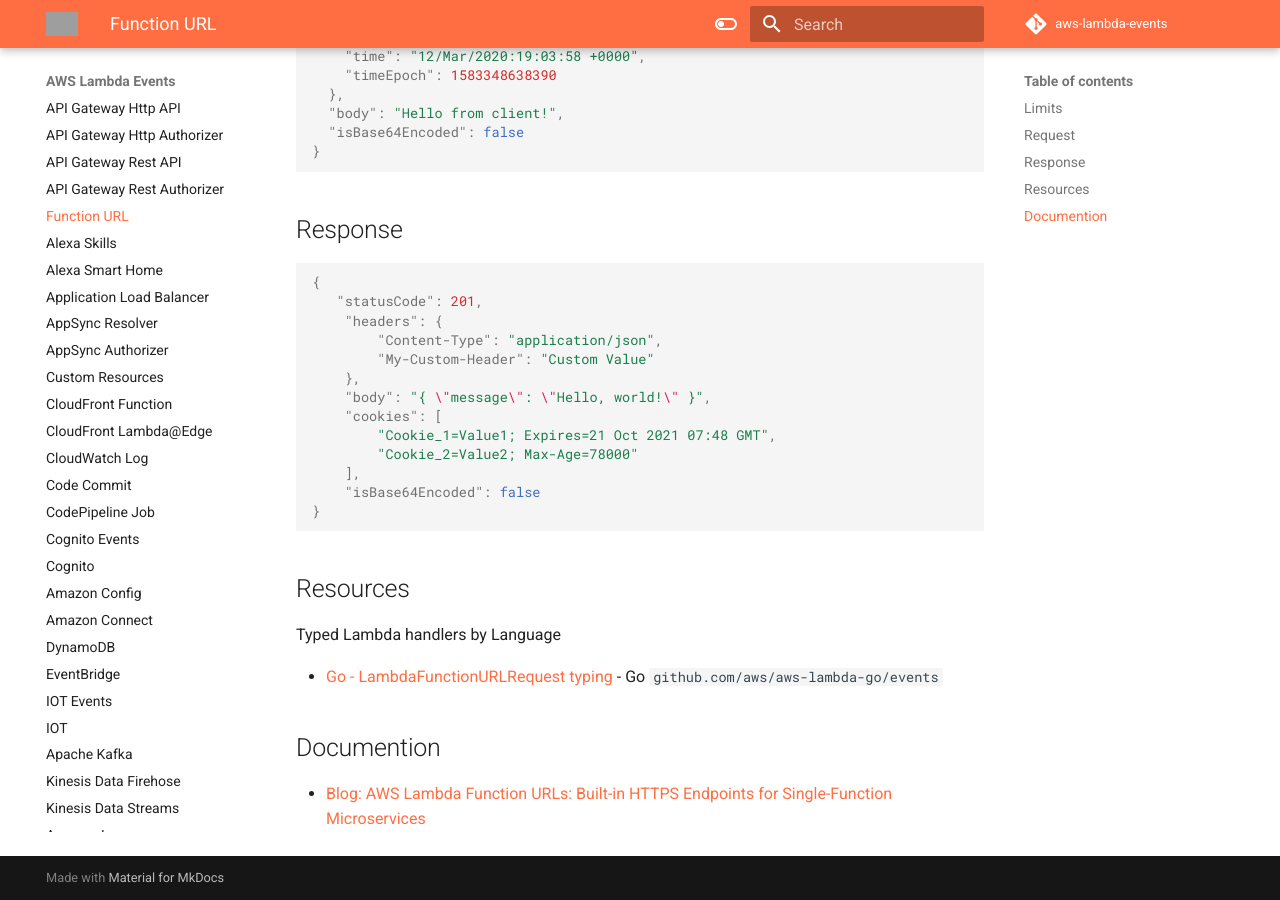
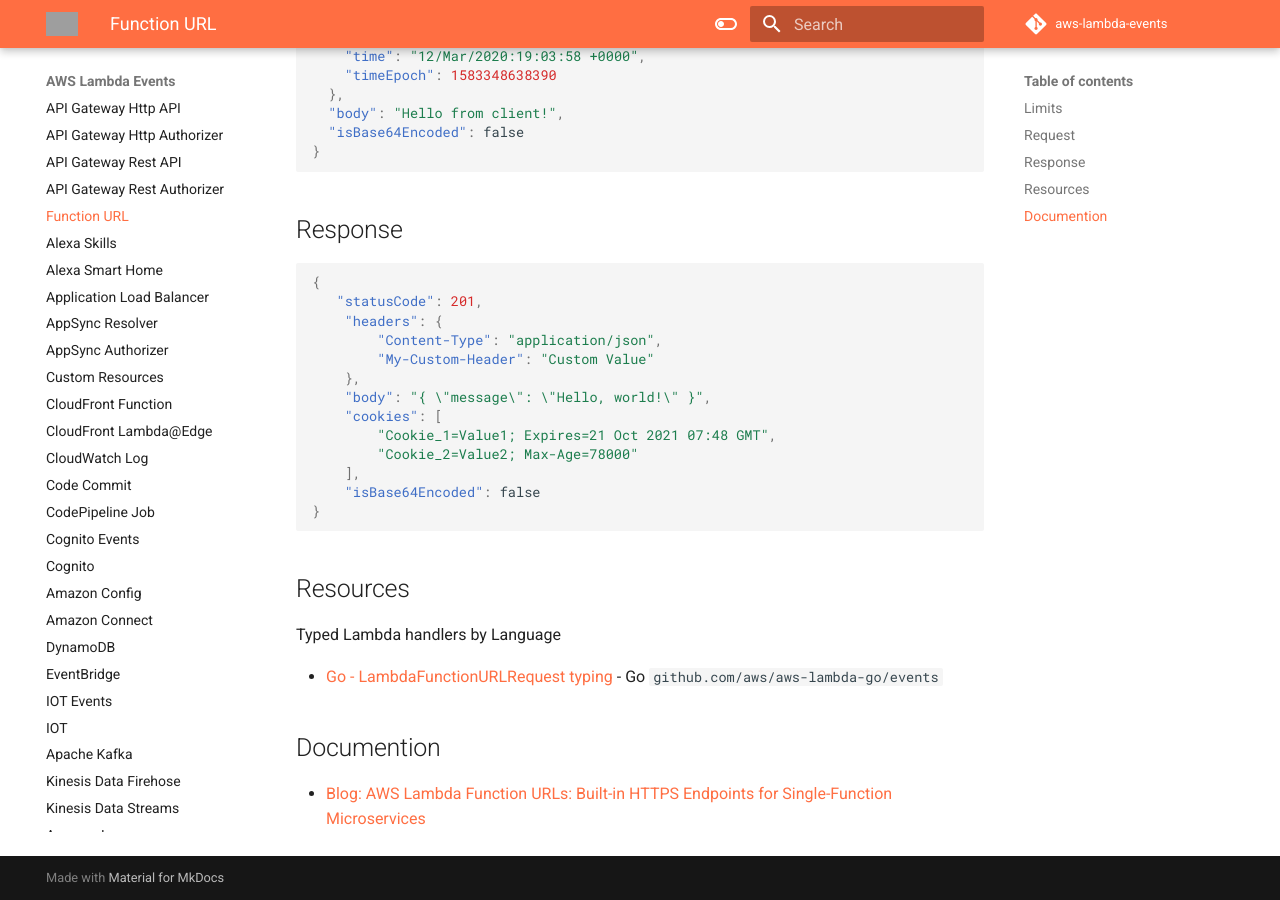
Before and after one commit to michaelbrewer/aws-lambda-events, an MkDocs documentation site: the page built from docs/function-url.md, in a window 1280 px wide and 900 px high, scrolled down 1248 px. Built offline with MkDocs 1.6.1 and Material for MkDocs 9.7.7, drawn with Linux system fonts in a browser that asks for light colours; comment, search, counter and statistics services are not loaded; grey boxes are pictures that could not be loaded.

Commit message:
chore: fix json formatting

````diff
--- a/docs/function-url.md
+++ b/docs/function-url.md
@@ -12,7 +12,7 @@
 
 ## Request
 
-```json5
+```json
 {
   "version": "2.0",
   "rawPath": "/my/path",
@@ -61,7 +61,7 @@
 
 ## Response
 
-```json5
+```json
 {
    "statusCode": 201,
     "headers": {
````
